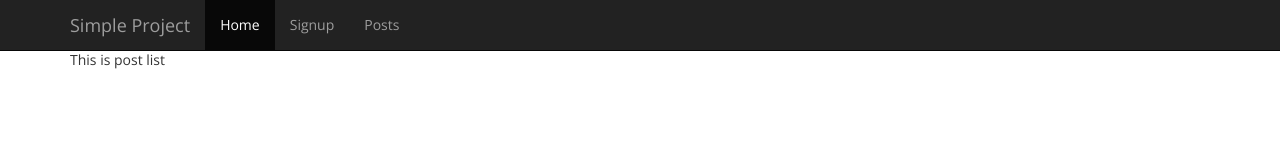
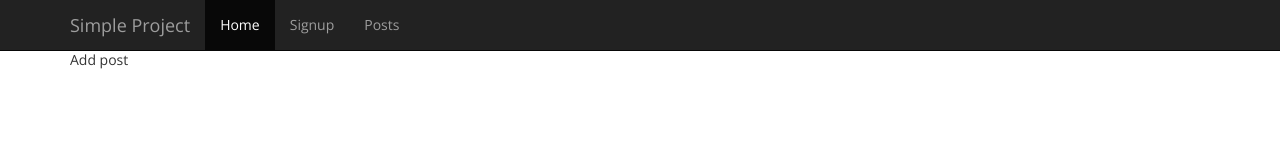
Before and after one commit to marleysidapple/react-redux, a React (Create React App) app: page /post/new in a window 1280 px wide. Shown: the top 160 px of the page. Built offline with nearby package versions, Linux system fonts and the light colour scheme; no server answers.

Commit message:
added new post route

```diff
--- a/src/components/modules/Post.js
+++ b/src/components/modules/Post.js
@@ -2,6 +2,7 @@ import React, { Component } from 'react';
 import { connect } from 'react-redux';
 //import { bindActionCreators } from 'redux';
 import { fetchPosts } from './../../actions/index';
+import {NavLink, Redirect, Link, Switch,} from 'react-router-dom';
 
 class Post extends Component {
 
@@ -12,7 +13,7 @@ class Post extends Component {
 
 	render(){
 		return(
-			<p>This is post list</p>
+			<p>This is post list <Link to='/post/new'>Add New Post</Link></p>
 		);
 	}
 }
--- /dev/null
+++ b/src/components/modules/add_post.js
@@ -0,0 +1,15 @@
+import React, { Component } from 'react';
+
+
+class AddPost extends Component {
+
+	render(){
+		return (
+				<div>
+					Add post
+				</div>
+			);
+	}
+}
+
+export default AddPost;
--- a/src/index.js
+++ b/src/index.js
@@ -3,6 +3,7 @@ import ReactDOM from 'react-dom';
 import App from './App';
 import Home from './components/modules/Home';
 import Post from './components/modules/Post';
+import Addpost from './components/modules/add_post';
 import Signup from './components/modules/Signup';
 import './index.css';
 import { BrowserRouter, Route, NavLink, Redirect, Switch } from 'react-router-dom';
@@ -24,10 +25,11 @@ ReactDOM.render(
       <Provider store={store(reducers)}>
 	      <BrowserRouter>
 		    <App>
-		    	<Route exact={true} path="/" component={Home} />
-		    	<Route path="/home" component={Home}/>
-		    	<Route path="/signup" component={Signup}/>
-		    	<Route path="/post" component={Post}/>
+			    <Route exact={true} path="/" component={Home} />
+			    <Route path="/home" component={Home}/>
+			    <Route path="/signup" component={Signup}/>
+			    <Route exact path="/post" component={Post} />
+			    <Route path="/post/new" component={Addpost} />
 		    </App>
 		  </BrowserRouter>
 	  </Provider>,
```
